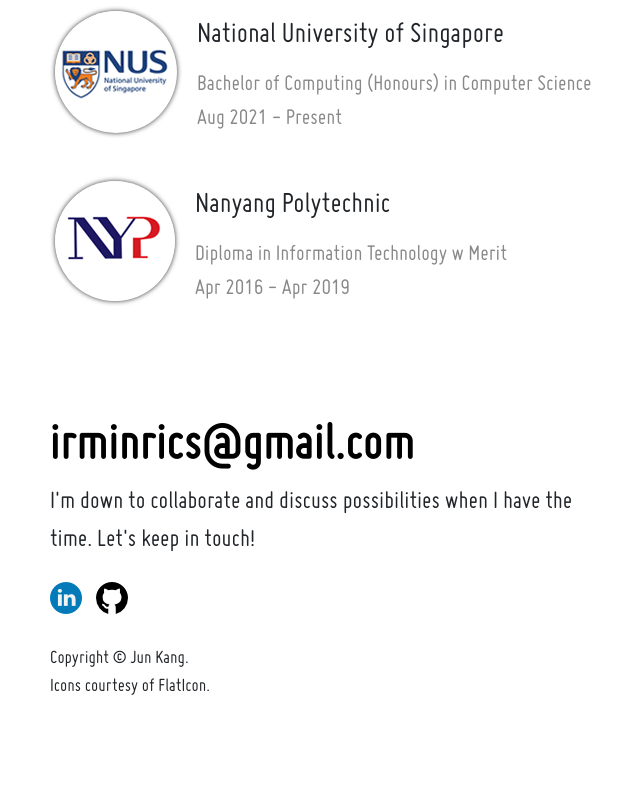
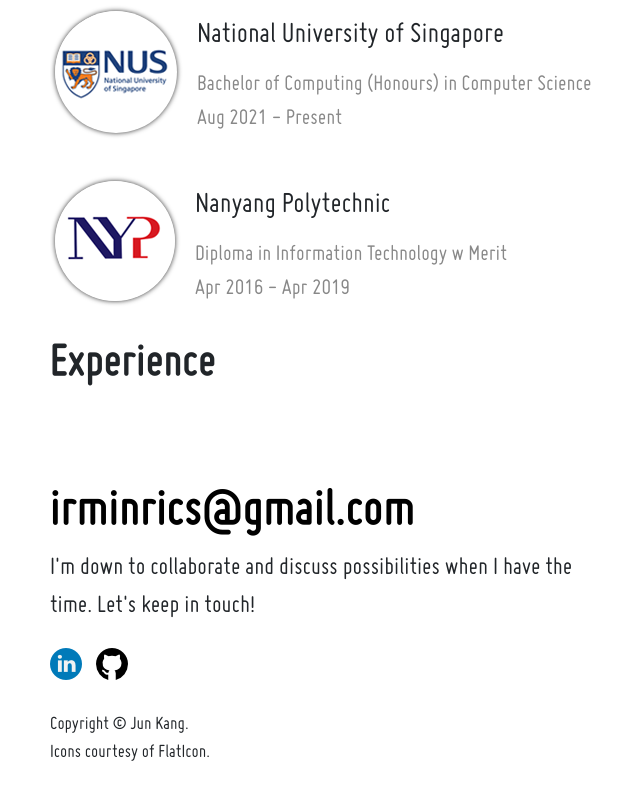
Before and after one commit to angjunkang/react-angjunkang, a React (Create React App) app: page /about in a window 1280 px wide. Shown: the part 1502-2302 px from the top of the page, without its empty margins (78-718 px from the left). Before the commit the page ends 2276 px from the top, so only its background shows below. Built offline with nearby package versions, Linux system fonts and the light colour scheme.

Commit message:
Added experience

```diff
--- /dev/null
+++ b/src/components/Content/About/Experience.js
@@ -0,0 +1,11 @@
+const Experience = () => {
+    return (
+        <div className="education-div">
+            <div className="education-text left">
+                <h3 className="section-header">Experience</h3>
+            </div>
+        </div>
+    )
+}
+
+export default Experience
--- a/src/pages/about.jsx
+++ b/src/pages/about.jsx
@@ -4,6 +4,7 @@ import Wallpaper from "../components/Content/Introduction/Wallpaper";
 import Description from "../components/Content/About/Description";
 import Footer from '../components/Footer/Footer';
 import Education from "../components/Content/About/Education";
+import Experience from "../components/Content/About/Experience";
 
 const AboutPage = () => {
     return (
@@ -16,6 +17,7 @@ const AboutPage = () => {
                     <div id="projects-div-header" className="text-uppercase"> About Me </div>
                     <Description />
                     <Education />
+                    <Experience />
                 </div>
             </div>
             <Footer />
```
